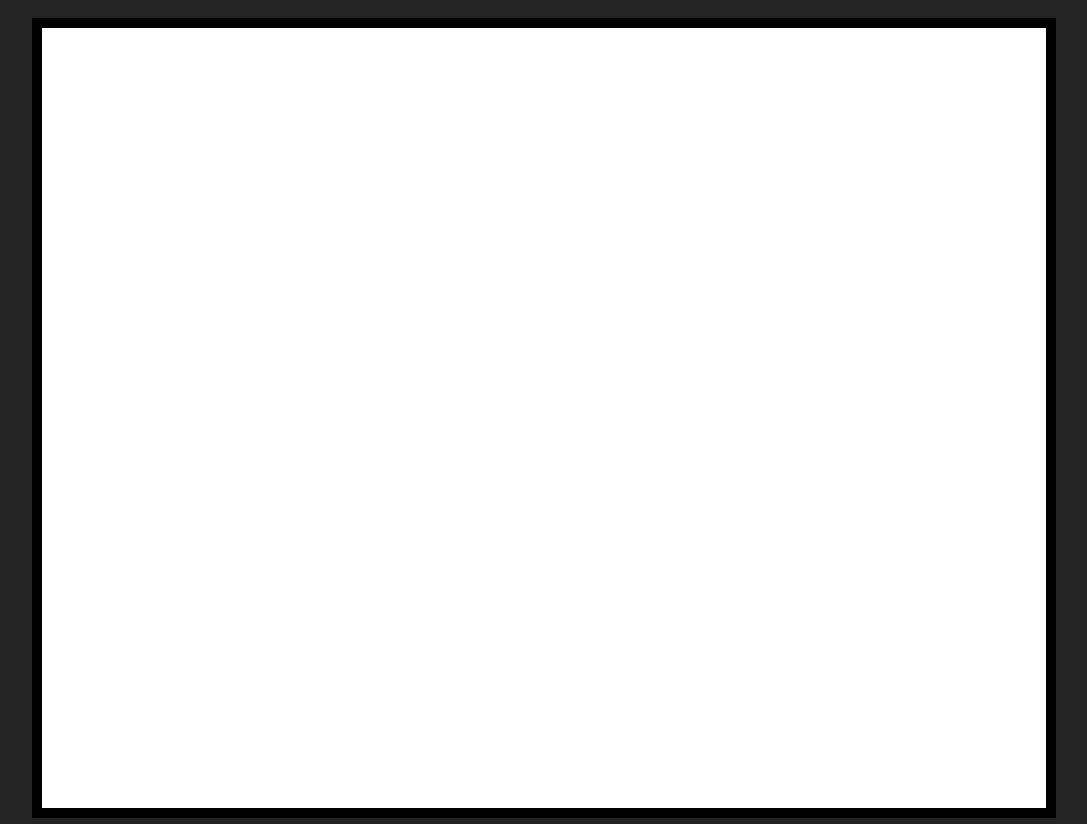
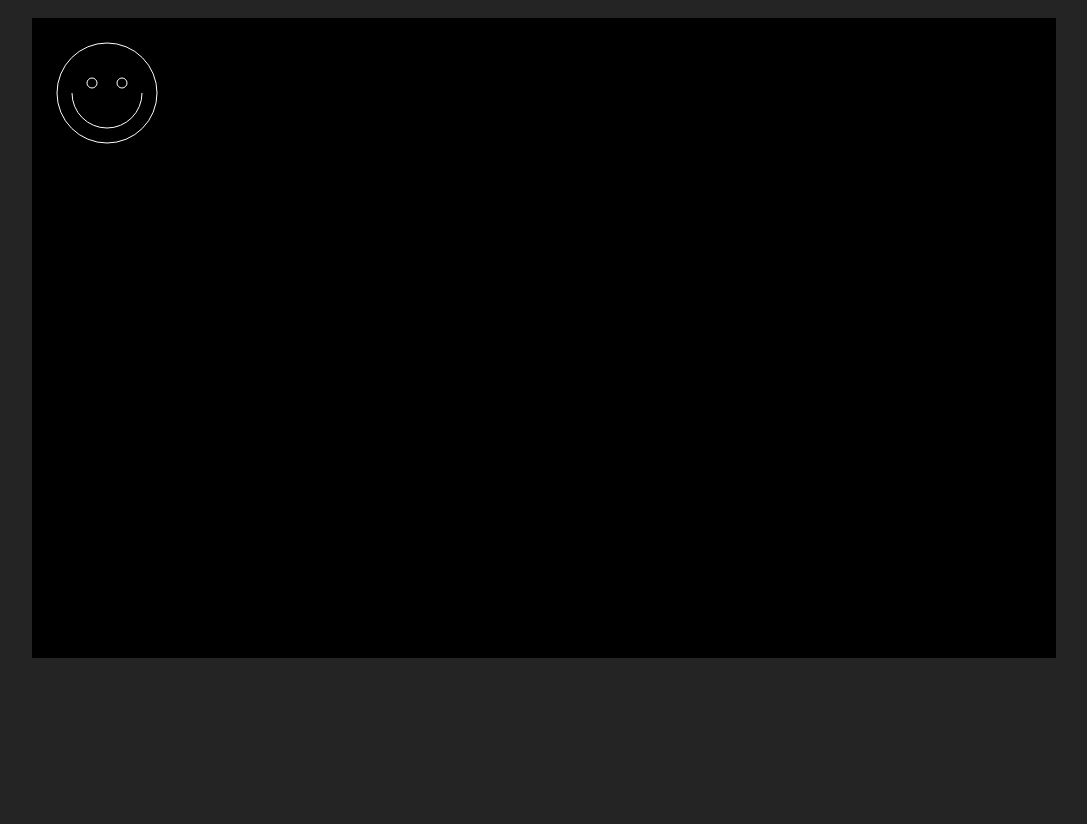
Before and after one commit to valentinbegnis/space-ops-html5-game, a website built with Vite: page index.html in a window 1280 px wide. Shown: the part 63-887 px from the top of the page, without its empty margins (96-1183 px from the left). After the commit the page ends 821 px from the top, so only its background shows below. Built offline with nearby package versions, Linux system fonts and the light colour scheme.

Commit message:
added prettier and drew smiley face :)

```diff
--- a/index.html
+++ b/index.html
@@ -3,14 +3,16 @@
   <head>
     <meta charset="UTF-8" />
     <link rel="icon" type="image/svg+xml" href="/vite.svg" />
-    <link rel="stylesheet" href="/src/style.css">
+    <link rel="stylesheet" href="/src/style.css" />
     <meta name="viewport" content="width=device-width, initial-scale=1.0" />
     <title>Vite + TS</title>
   </head>
   <body>
     <h1>Space Ops</h1>
-    <div class="canvas-wrapper">
-      <canvas id="game"></canvas>
+    <div class="wrapper">
+      <div class="canvas-wrapper">
+        <canvas id="game"> Space Ops 2d game </canvas>
+      </div>
     </div>
     <script type="module" src="/src/main.ts"></script>
   </body>
--- a/package.json
+++ b/package.json
@@ -9,6 +9,7 @@
     "preview": "vite preview"
   },
   "devDependencies": {
+    "prettier": "3.3.3",
     "typescript": "^5.5.3",
     "vite": "^5.4.8"
   }
--- a/src/main.ts
+++ b/src/main.ts
@@ -1,36 +1,45 @@
-const canvas = document.getElementById("game") as HTMLCanvasElement;
-const ctx = canvas.getContext("2d") as CanvasRenderingContext2D;
+const canvas = document.getElementById('game') as HTMLCanvasElement;
+const ctx = canvas.getContext('2d') as CanvasRenderingContext2D;
 
 class Game {
-  ctx: CanvasRenderingContext2D
+  ctx: CanvasRenderingContext2D;
 
   constructor(ctx: CanvasRenderingContext2D) {
-    this.ctx = ctx
-    window.addEventListener('resize', () => this.resize())
-    window.requestAnimationFrame(() => this.draw())
-    this.resize()
+    this.ctx = ctx;
+    window.addEventListener('resize', () => this.resize());
+    window.requestAnimationFrame(() => this.draw());
+    this.resize();
   }
 
   draw() {
-    console.log("drawing");
-    this.ctx.fillStyle = "black";
-    this.ctx.fillRect(0, 0, this.ctx.canvas.width, this.ctx.canvas.height)
-    this.ctx.fillStyle = "white";
-    this.ctx.fillRect(10, 10, this.ctx.canvas.width - 20, this.ctx.canvas.height - 20)
-    window.requestAnimationFrame(() => this.draw())
+    console.log('drawing');
+    this.ctx.fillStyle = 'black';
+    this.ctx.fillRect(0, 0, this.ctx.canvas.width, this.ctx.canvas.height);
+
+    // smiley face
+    this.ctx.strokeStyle = 'white';
+    this.ctx.beginPath();
+    this.ctx.arc(75, 75, 50, 0, Math.PI * 2, true); // Outer circle
+    ctx.moveTo(110, 75);
+    ctx.arc(75, 75, 35, 0, Math.PI, false); // Mouth (clockwise)
+    ctx.moveTo(65, 65);
+    ctx.arc(60, 65, 5, 0, Math.PI * 2, true); // Left eye
+    ctx.moveTo(95, 65);
+    ctx.arc(90, 65, 5, 0, Math.PI * 2, true); // Right eye
+    ctx.stroke();
+
+    window.requestAnimationFrame(() => this.draw());
   }
 
   resize() {
-    const { width, height } = canvas.parentElement!.getBoundingClientRect()
-    const { devicePixelRatio } = window
-    console.log({ width, height, devicePixelRatio })
+    const { width, height } = canvas.parentElement!.getBoundingClientRect();
+    const { devicePixelRatio } = window;
 
-    this.ctx.canvas.width = width * devicePixelRatio
-    this.ctx.canvas.height = height * devicePixelRatio
-    this.ctx.canvas.style.width = `${width * devicePixelRatio}px`
-    this.ctx.canvas.style.height = `${height * devicePixelRatio}px`
+    this.ctx.canvas.width = width * devicePixelRatio;
+    this.ctx.canvas.height = height * devicePixelRatio;
+    this.ctx.canvas.style.width = `${width}px`;
+    this.ctx.canvas.style.height = `${height}px`;
   }
 }
 
 const game = new Game(ctx);
-game.draw()
--- a/src/style.css
+++ b/src/style.css
@@ -7,10 +7,14 @@
   background-color: #242424;
 }
 
+html,
 body {
+  height: 100%;
   margin: 0;
+}
+
+body {
   min-width: 320px;
-  height: 100vh;
 }
 
 h1 {
@@ -19,6 +23,10 @@ h1 {
   text-align: center;
 }
 
+.wrapper {
+  height: 80%;
+}
+
 .canvas-wrapper {
   height: 100%;
   width: 80%;
```
Also changed, not shown: 3 other files.
